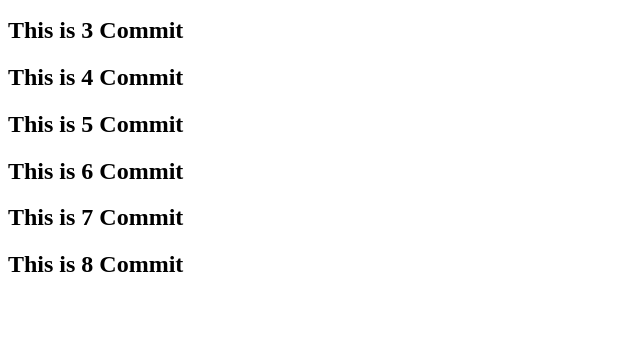
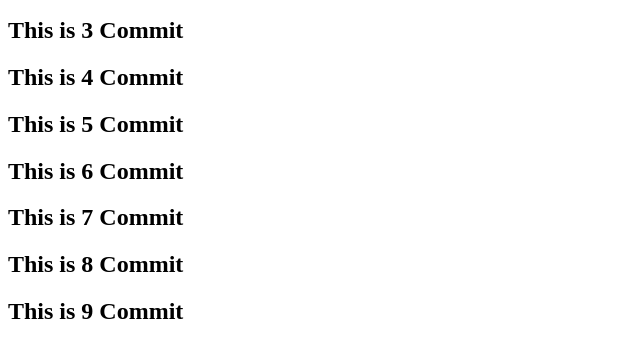
Before and after one commit to GOBINDA-GAGAN/GitHUb, a plain HTML site: page index.html in a window 1280 px wide. Shown: the part 110-468 px from the top of the page, without its empty margins (0-640 px from the left). Drawn offline with Linux system fonts and the light colour scheme.

Commit message:
Add ninth commit heading to index.html

```diff
--- a/index.html
+++ b/index.html
@@ -15,6 +15,7 @@
     <h2> This is 6 Commit</h2>
     <h2> This is 7 Commit</h2>
     <h2> This is 8 Commit</h2>
+    <h2> This is 9 Commit</h2>
 
 </body>
 </html>
```
